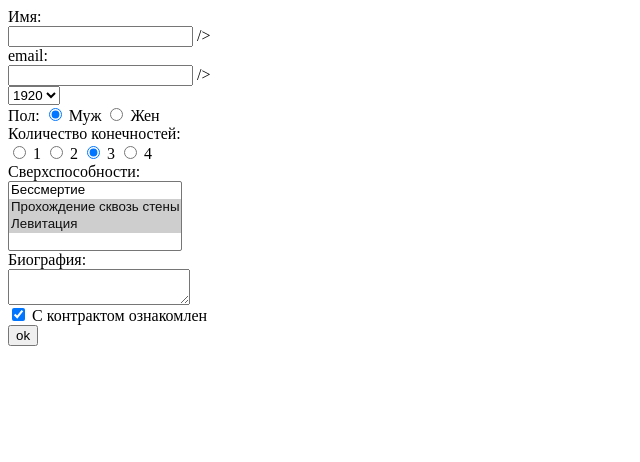
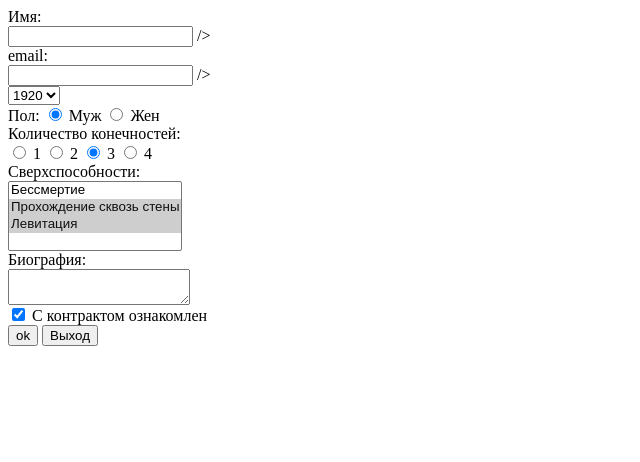
Before and after one commit to crngmwng/web5, a PHP site: page /form.php in a window 1280 px wide. Shown: the top 462 px of the page, without its empty margins (0-640 px from the left). Run offline with PHP 8.4, Linux system fonts and the light colour scheme; data that the repository does not hold is empty.

Commit message:
Update form.php

```diff
--- a/form.php
+++ b/form.php
@@ -88,6 +88,7 @@ if (!empty($messages)) {
             С контрактом ознакомлен
         </label><br />
          <input type="submit" value="ok" />
+  <input type="submit" value="Выход" />
     </form>
 </body>
 </html>
```
